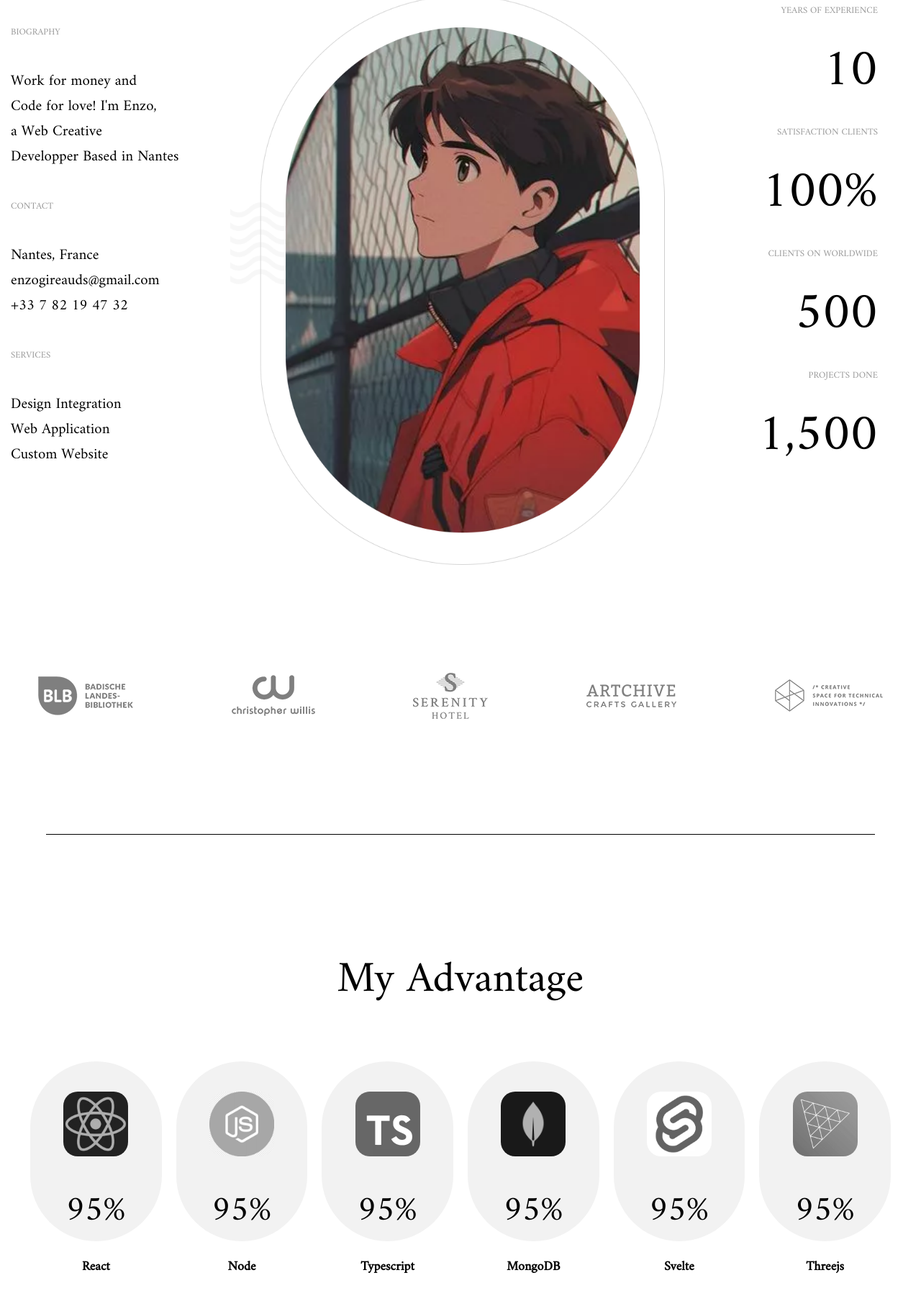
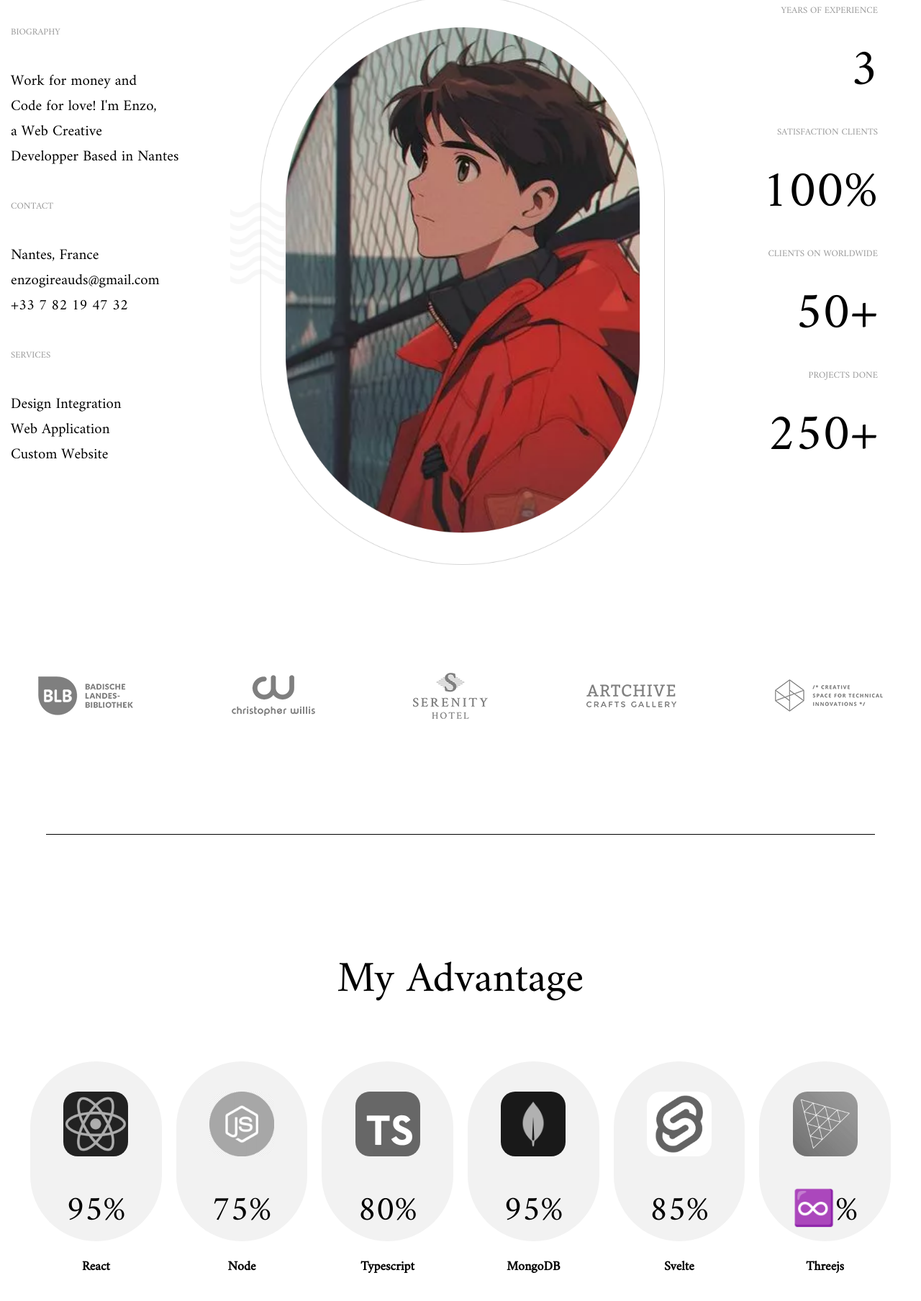
Before and after one commit to enzogireaud/design-portfolio, a website built with Vite: page index.html in a window 1280 px wide. Shown: the part 576-2384 px from the top of the page at 72% size. Built offline with nearby package versions, Linux system fonts and the light colour scheme.

Commit message:
updating phone number in the a tag, and updating section content

```diff
--- a/index.html
+++ b/index.html
@@ -109,7 +109,7 @@
         <section id="stats" class="hidden">
           <div class="stat-div">
             <h5>Years of experience</h5>
-            <span>10</span>
+            <span>3</span>
           </div>
           <div class="stat-div">
             <h5>Satisfaction Clients</h5>
@@ -117,11 +117,11 @@
           </div>
           <div class="stat-div">
             <h5>Clients on Worldwide</h5>
-            <span>500</span>
+            <span>50+</span>
           </div>
           <div class="stat-div">
             <h5>Projects done</h5>
-            <span>1,500</span>
+            <span>250+</span>
           </div>
         </section>
       </div>
@@ -182,7 +182,7 @@
               <div class="skill-img">
                 <img src="/logo/node.webp" alt="Node-logo" loading="lazy" />
               </div>
-              <div class="percentage">95%</div>
+              <div class="percentage">75%</div>
             </div>
             <h6>Node</h6>
           </div>
@@ -195,7 +195,7 @@
                   loading="lazy"
                 />
               </div>
-              <div class="percentage">95%</div>
+              <div class="percentage">80%</div>
             </div>
             <h6>Typescript</h6>
           </div>
@@ -213,7 +213,7 @@
               <div class="skill-img">
                 <img src="/logo/svelte.webp" alt="Svelte-logo" loading="lazy" />
               </div>
-              <div class="percentage">95%</div>
+              <div class="percentage">85%</div>
             </div>
             <h6>Svelte</h6>
           </div>
@@ -222,7 +222,7 @@
               <div class="skill-img">
                 <img src="/logo/three.webp" alt="Three-logo" loading="lazy" />
               </div>
-              <div class="percentage">95%</div>
+              <div class="percentage">♾️%</div>
             </div>
             <h6>Threejs</h6>
           </div>
@@ -337,9 +337,7 @@
         <div id="call-me-container">
           <div id="call-me-wrapper" class="hidden">
             <p>Describe your<br />project</p>
-            <a href="mailto:enzogireauds@gmail.com" target="_blank">
-              Call<br />Enzo
-            </a>
+            <a href="tel:+33782194732" target="_blank"> Call<br />Enzo </a>
             <div id="contact-arrow">
               <svg
                 xmlns="http://www.w3.org/2000/svg"
```
